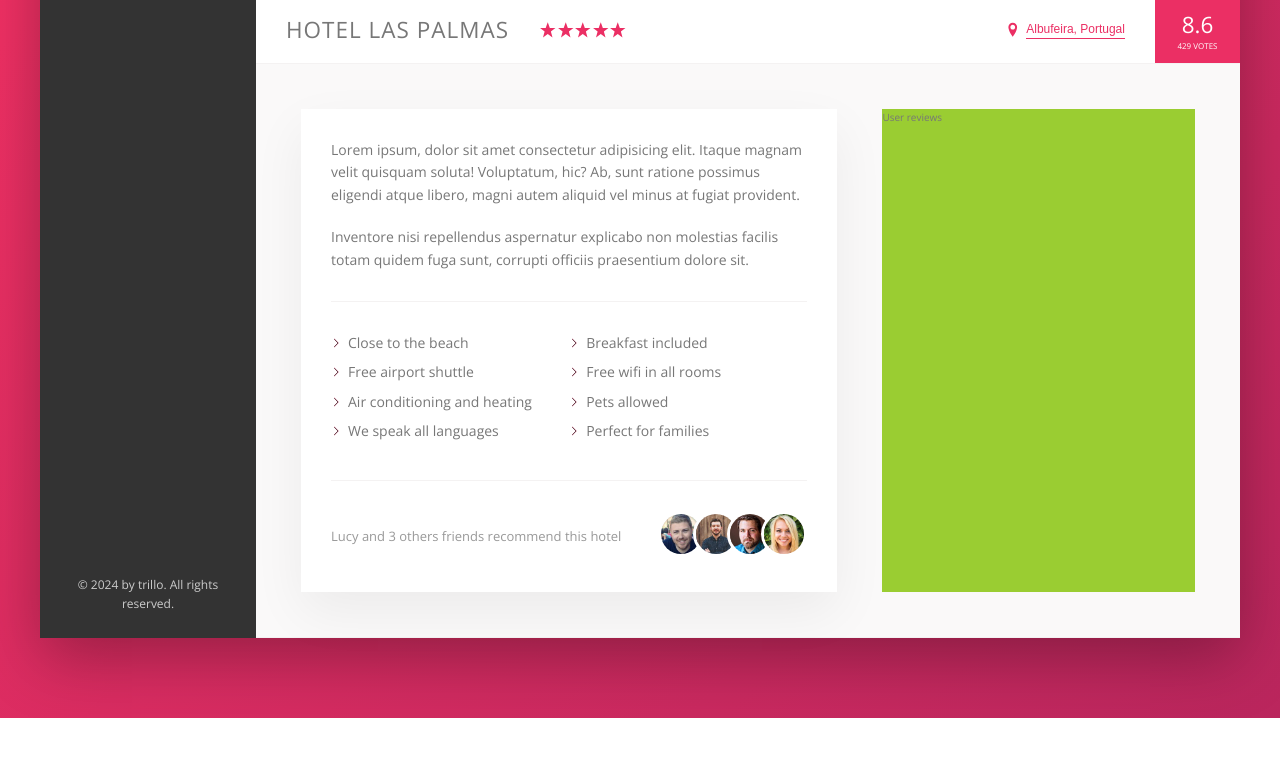
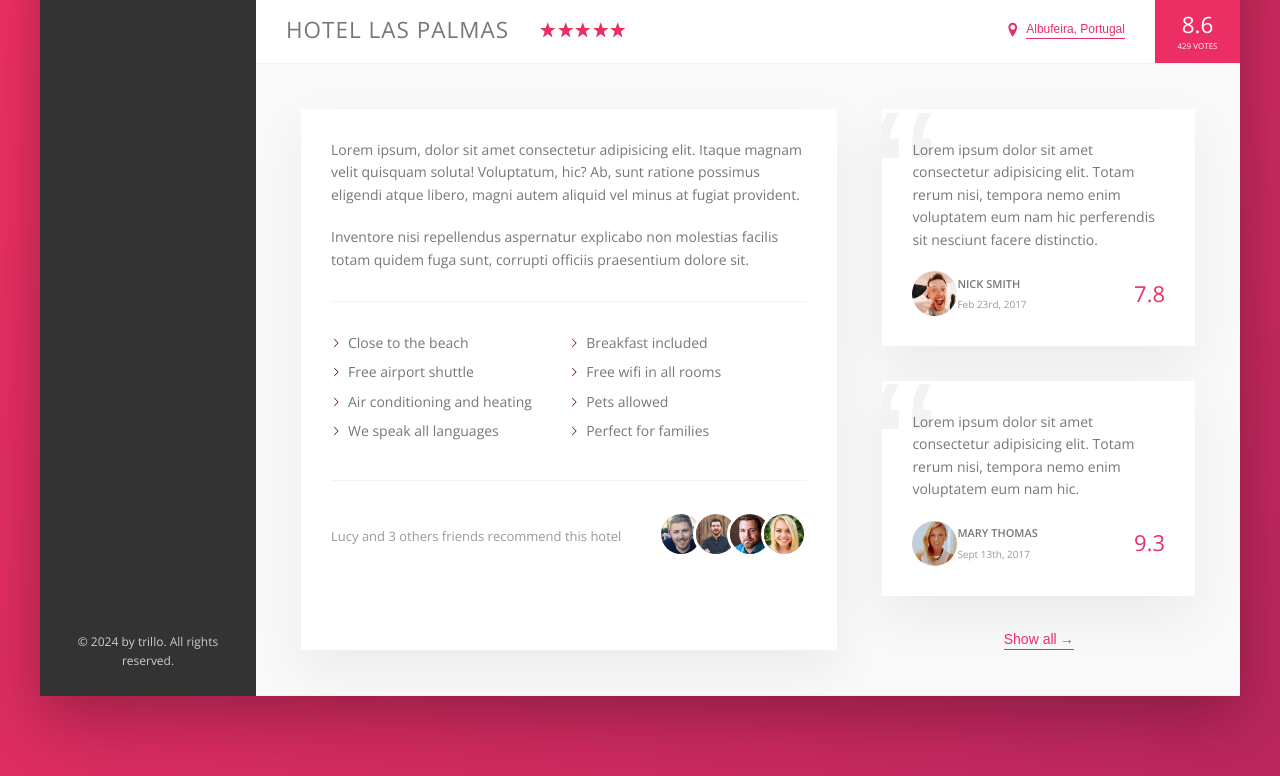
Before and after one commit to dmgimhana/booker, a website: page index.html in a window 1280 px wide. Shown: the part 538-1314 px from the top of the page. Before the commit the page ends 1256 px from the top, so only its background shows below. Drawn offline with nearby package versions, Linux system fonts and the light colour scheme.

Commit message:
user review section done

```diff
--- a/index.html
+++ b/index.html
@@ -201,7 +201,48 @@
                 </div>
               </div>
             </div>
-            <div class="user-reviews">User reviews</div>
+            <figure class="user-reviews">
+              <figure class="review">
+                <blockquote class="review__text">
+                  Lorem ipsum dolor sit amet consectetur adipisicing elit. Totam
+                  rerum nisi, tempora nemo enim voluptatem eum nam hic
+                  perferendis sit nesciunt facere distinctio.
+                </blockquote>
+                <figcaption class="review__user">
+                  <img
+                    src="img/user-1.jpg"
+                    alt="User 1"
+                    class="review__photo"
+                  />
+                  <div class="review__user-box">
+                    <p class="review__user-name">Nick Smith</p>
+                    <p class="review__user-date">Feb 23rd, 2017</p>
+                  </div>
+                  <div class="review__rating">7.8</div>
+                </figcaption>
+              </figure>
+
+              <figure class="review">
+                <blockquote class="review__text">
+                  Lorem ipsum dolor sit amet consectetur adipisicing elit. Totam
+                  rerum nisi, tempora nemo enim voluptatem eum nam hic.
+                </blockquote>
+                <figcaption class="review__user">
+                  <img
+                    src="img/user-2.jpg"
+                    alt="User 1"
+                    class="review__photo"
+                  />
+                  <div class="review__user-box">
+                    <p class="review__user-name">Mary Thomas</p>
+                    <p class="review__user-date">Sept 13th, 2017</p>
+                  </div>
+                  <div class="review__rating">9.3</div>
+                </figcaption>
+              </figure>
+
+              <button class="btn-inline">Show all<span>&rarr;</span></button>
+            </figure>
           </div>
         </main>
       </div>
--- a/sass/_components.scss
+++ b/sass/_components.scss
@@ -273,8 +273,17 @@
   cursor: pointer;
   transition: all 0.2s;
 
+  & span {
+    margin-left: 3px;
+    transition: margin-left 0.2s;
+  }
+
   &:hover {
     color: var(--color-grey-dark-1);
+
+    span {
+      margin-left: 8px;
+    }
   }
 
   &:focus {
@@ -372,3 +381,66 @@
     }
   }
 }
+
+////////////////////////////////////////////
+// REVIEWS
+
+.review {
+  background-color: #fff;
+  box-shadow: var(--shadow-light);
+  padding: 3rem;
+  margin-bottom: 3.5rem;
+  position: relative;
+  overflow: hidden;
+
+  &__text {
+    margin-bottom: 2rem;
+    z-index: 10;
+    position: relative;
+  }
+
+  &__user {
+    display: flex;
+    align-items: center;
+  }
+
+  &__photo {
+    height: 4.5rem;
+    width: 4.5rem;
+    border-radius: 50%;
+  }
+
+  &__user-box {
+    margin-right: auto;
+  }
+
+  &__user-name {
+    font-size: 1.1rem;
+    font-weight: 600;
+    text-transform: uppercase;
+    margin-bottom: 0.4rem;
+  }
+
+  &__user-date {
+    font-size: 1rem;
+    color: var(--color-grey-dark-3);
+  }
+
+  &__rating {
+    color: var(--color-primary);
+    font-size: 2.2rem;
+    font-weight: 300;
+  }
+
+  &::before {
+    content: "\201C";
+    position: absolute;
+    top: -2.75rem;
+    left: -1rem;
+    line-height: 1;
+    font-size: 20rem;
+    color: var(--color-grey-light-2);
+    font-family: sans-serif;
+    z-index: 1;
+  }
+}
--- a/sass/_layout.scss
+++ b/sass/_layout.scss
@@ -35,6 +35,7 @@
 }
 
 .detail {
+  font-size: 1.4rem;
   display: flex;
   padding: 4.5rem;
   background-color: var(--color-grey-light-1);
@@ -42,7 +43,6 @@
 }
 
 .description {
-  font-size: 1.4rem;
   background-color: #fff;
   box-shadow: var(--shadow-light);
   padding: 3rem;
@@ -51,6 +51,8 @@
 }
 
 .user-reviews {
-  background-color: yellowgreen;
   flex: 1;
+  display: flex;
+  flex-direction: column;
+  align-items: center;
 }
```
Also changed, not shown: css/style.css.
